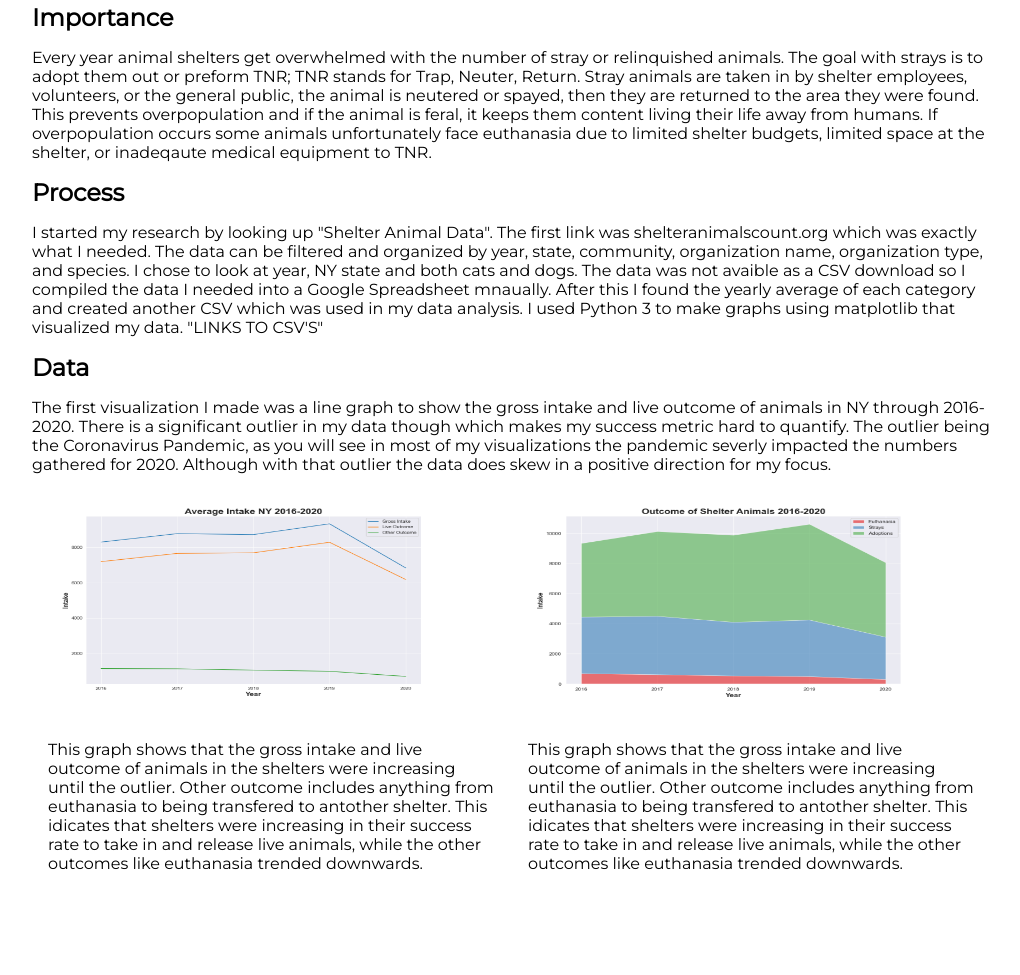
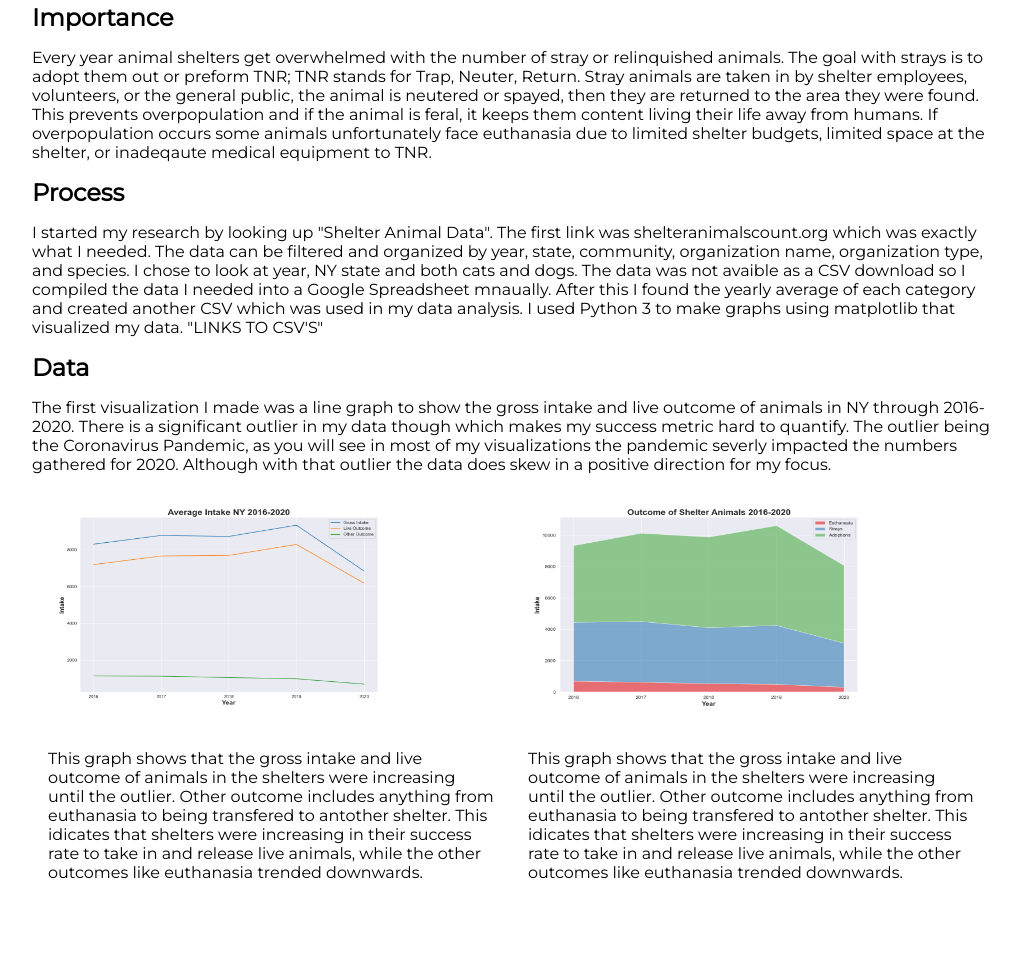
Before and after one commit to Serrin-Sage/DataScienceProject, a plain HTML site: page index.html in a window 1280 px wide. Shown: the part 1456-2431 px from the top of the page, without its empty margins (128-1148 px from the left). After the commit the page ends 2399 px from the top, so only its background shows below. Drawn offline with Linux system fonts and the light colour scheme.

Commit message:
minor changes to images

```diff
--- a/index.html
+++ b/index.html
@@ -70,7 +70,7 @@
                      </p>
                      <div class="graph-container">
                         <div class="line-data">
-                            <img src="./LineGraph.png" alt="Line Graph" class="graph-img">
+                            <img src="./linegraph.png" alt="Line Graph" class="graph-img">
                             <p class="graph-text">This graph shows that the gross intake and live outcome of animals in the shelters were increasing until the outlier. Other outcome includes anything from euthanasia to being transfered to antother shelter. This idicates that shelters were increasing in their success rate to take in and release live animals, while the other outcomes like euthanasia trended downwards.</p>
                         </div>
                         <div class="area-data">
--- a/style.css
+++ b/style.css
@@ -96,8 +96,8 @@ title{
     padding: 1rem;
 }
 .graph-img{
-    height: 45%;
-    width: 90%;
+    height: 50%;
+    width: 80%;
     object-fit: fill;
     align-items: center;
 }
```
